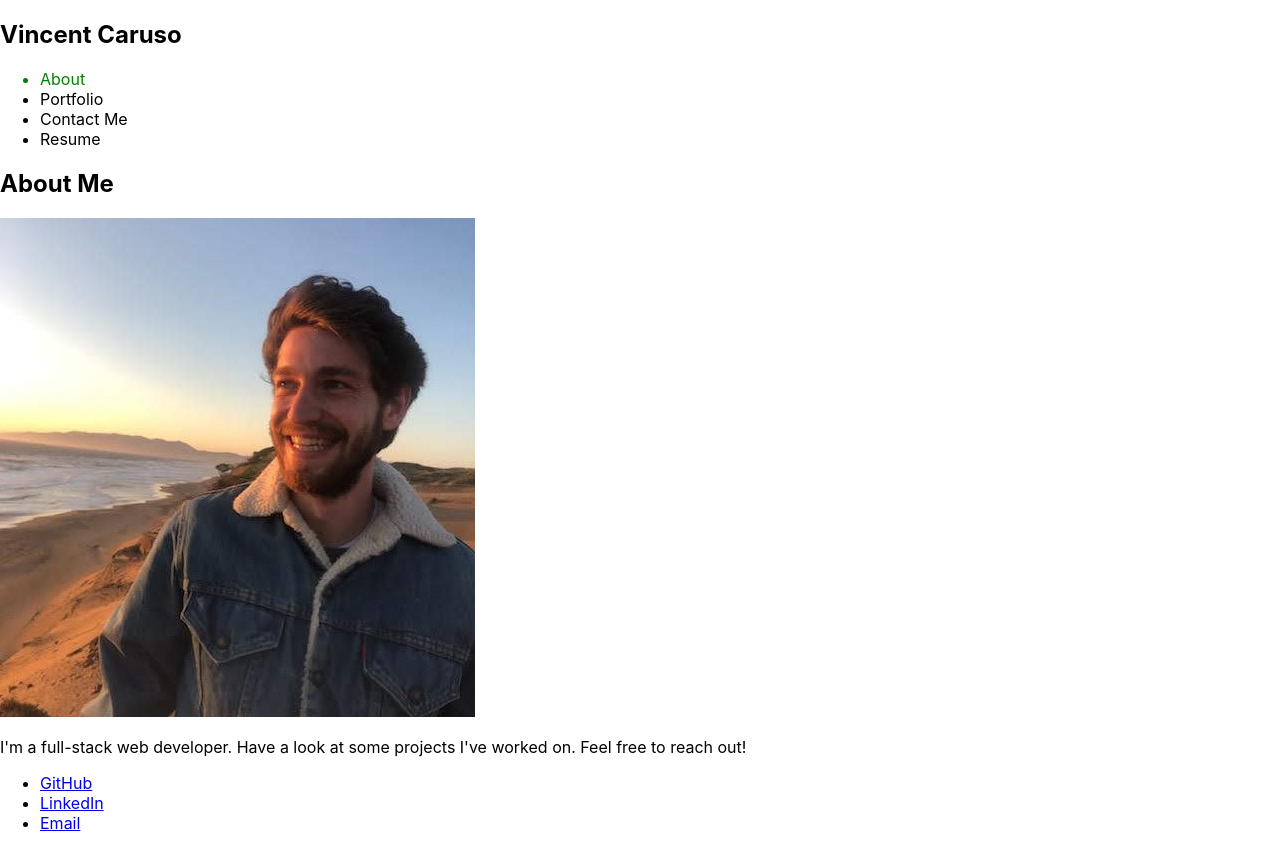
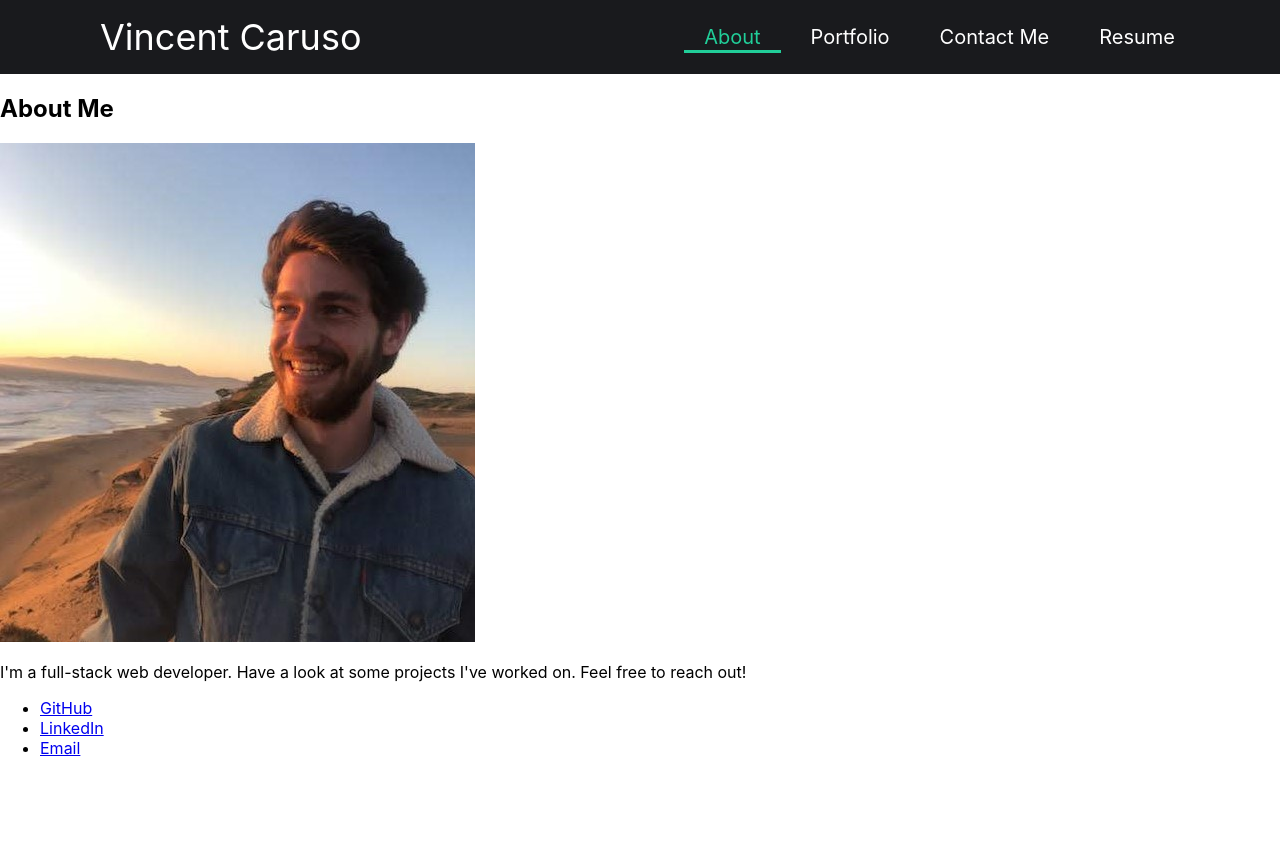
Before and after one commit to vcaruso0923/react-portfolio, a React (Create React App) app: page / in a window 1280 px wide. After the commit the page ends 800 px from the top, so only its background shows below. Built offline with nearby package versions, Linux system fonts and the light colour scheme.

Commit message:
Header styles

```diff
--- a/src/components/Nav/index.js
+++ b/src/components/Nav/index.js
@@ -16,7 +16,7 @@ function Nav(props) {
         <header>
             <h2>
                 Vincent Caruso
-    </h2>
+            </h2>
             <nav>
                 <ul>
                 <li className={`${aboutSelected && 'navActive'}`}>
--- a/src/index.css
+++ b/src/index.css
@@ -1,17 +1,94 @@
+:root {
+  --primary-color: rgb(25, 26, 29);
+  --secondary-color: white;
+  --tertiary-color: rgb(33, 206, 153);
+}
+
 body {
   margin: 0;
-  font-family: -apple-system, BlinkMacSystemFont, 'Segoe UI', 'Roboto', 'Oxygen',
-    'Ubuntu', 'Cantarell', 'Fira Sans', 'Droid Sans', 'Helvetica Neue',
-    sans-serif;
+  font-family: -apple-system, BlinkMacSystemFont, 'Segoe UI', 'Roboto', 'Oxygen', 'Ubuntu', 'Cantarell', 'Fira Sans', 'Droid Sans', 'Helvetica Neue', sans-serif;
   -webkit-font-smoothing: antialiased;
   -moz-osx-font-smoothing: grayscale;
 }
 
 code {
-  font-family: source-code-pro, Menlo, Monaco, Consolas, 'Courier New',
-    monospace;
+  font-family: source-code-pro, Menlo, Monaco, Consolas, 'Courier New', monospace;
 }
 
 .navActive {
-  color: green;
+  color: var(--tertiary-color);
 }
+
+.navActive:after {
+  border-top: 3px solid var(--tertiary-color);
+  content: "";
+  position: absolute;
+  right: 0%;
+  bottom: .04em;
+  left: 0%;
+}
+
+header {
+  display: flex;
+  flex-wrap: wrap;
+  justify-content: space-between;
+  align-items: center;
+  position: top;
+  background-color: var(--primary-color);
+}
+
+header a {
+  text-decoration: none;
+}
+
+header h2 {
+  padding: 0 0 0 100px;
+  margin: 15px 0px;
+  font-size: 36px;
+  font-weight: 400;
+  color: var(--secondary-color);
+}
+
+header h2:hover {
+  color: var(--tertiary-color);
+}
+
+header nav ul {
+  display: flex;
+  flex-wrap: wrap;
+  justify-content: space-between;
+  align-items: center;
+  list-style: none;
+  padding: 0px 80px;
+}
+
+header nav ul li {
+  padding: 5px 20px;
+  margin: 0px 5px;
+  font-size: 20px;
+  position: relative;
+  color: var(--secondary-color);
+}
+
+header nav ul li:hover {
+  cursor: pointer;
+}
+
+header nav ul li span:hover {
+  color: var(--tertiary-color);
+}
+
+header nav ul li::after {
+  border-top: 3px solid var(--tertiary-color);
+  content: "";
+  position: absolute;
+  right: 99%;
+  bottom: .04em;
+  left: 99%;
+  transition: .4s cubic-bezier(0, .5, 0, 1);
+}
+
+header nav ul li:hover::after {
+  right: 0;
+  left: 0;
+}
```
